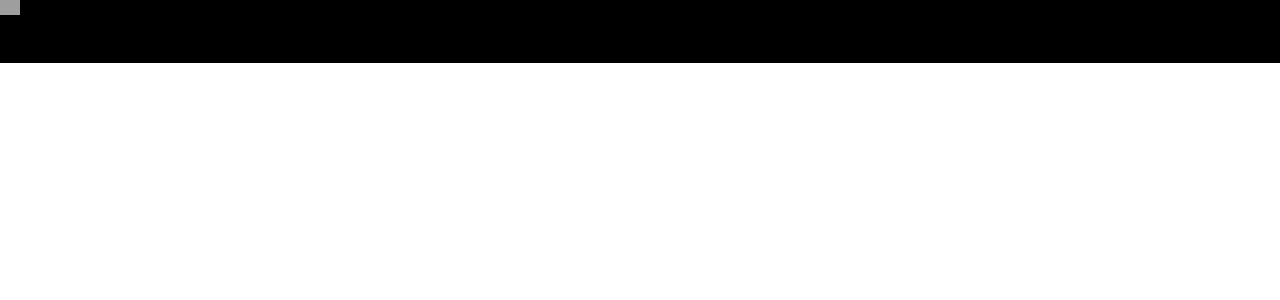
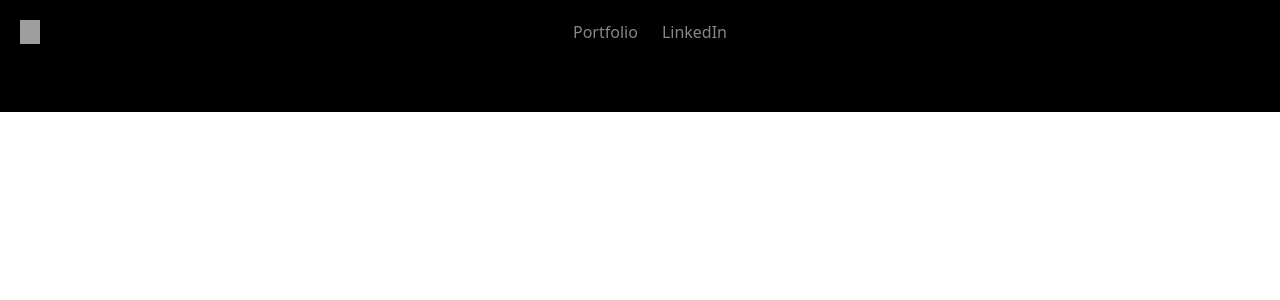
Before and after one commit to jdichh/3d-phone, a React (Vite) app: page / in a window 1280 px wide. Shown: the top 300 px of the page. Built offline with nearby package versions, Linux system fonts and the light colour scheme; grey boxes are pictures that could not be loaded.

Commit message:
feat: navbar, style: set max widths

```diff
--- a/src/App.tsx
+++ b/src/App.tsx
@@ -4,10 +4,12 @@ import NavBar from "./components/navbar/navbar";
 
 const App = () => {
   return (
-    <div className="bg-black">
+    <div className="bg-black mx-auto">
       <NavBar />
-      <Hero />
-      <Highlights />
+      <div className="max-w-[1920px] mx-auto">
+        <Hero />
+        <Highlights />
+      </div>
     </div>
   );
 };
--- a/src/components/navbar/navbar.tsx
+++ b/src/components/navbar/navbar.tsx
@@ -1,13 +1,23 @@
-import { appleImg } from "../../lib/utils"
+import { navLinks } from "../../lib/constants";
+import { appleImg } from "../../lib/utils";
 
 const NavBar = () => {
   return (
-    <header>
-        <nav>
-            <img src={appleImg} alt="logo" width={20} height={24}/>
-        </nav>
+    <header className="w-full max-w-[1920px] flex items-center justify-center p-5 mx-auto">
+      <nav className="flex flex-row w-full">
+        <img src={appleImg} alt="Apple logo" width={20} height={24} />
+        <ol className="flex justify-end items-center w-full gap-6 text-gray sm:justify-center">
+          {navLinks.map((link, index) => (
+            <li key={index} className="hover:text-white transition-all">
+              <a href={link.link} target="_blank">
+                {link.name}
+              </a>
+            </li>
+          ))}
+        </ol>
+      </nav>
     </header>
-  )
-}
+  );
+};
 
-export default NavBar
+export default NavBar;
--- /dev/null
+++ b/src/lib/constants/index.ts
@@ -0,0 +1,10 @@
+export const navLinks = [
+  {
+    link: "https://jdichh.vercel.app",
+    name: "Portfolio"
+  },
+  {
+    link: "https://www.linkedin.com/in/jason-dichoso/",
+    name: "LinkedIn"
+  },
+];
--- a/tailwind.config.js
+++ b/tailwind.config.js
@@ -6,7 +6,7 @@ export default {
       colors: {
         blue: "#2997FF",
         gray: {
-          default: "#86868b",
+          DEFAULT: "#86868b",
           100: "#94928d",
           200: "#afafaf",
           300: "#42424570",
```
